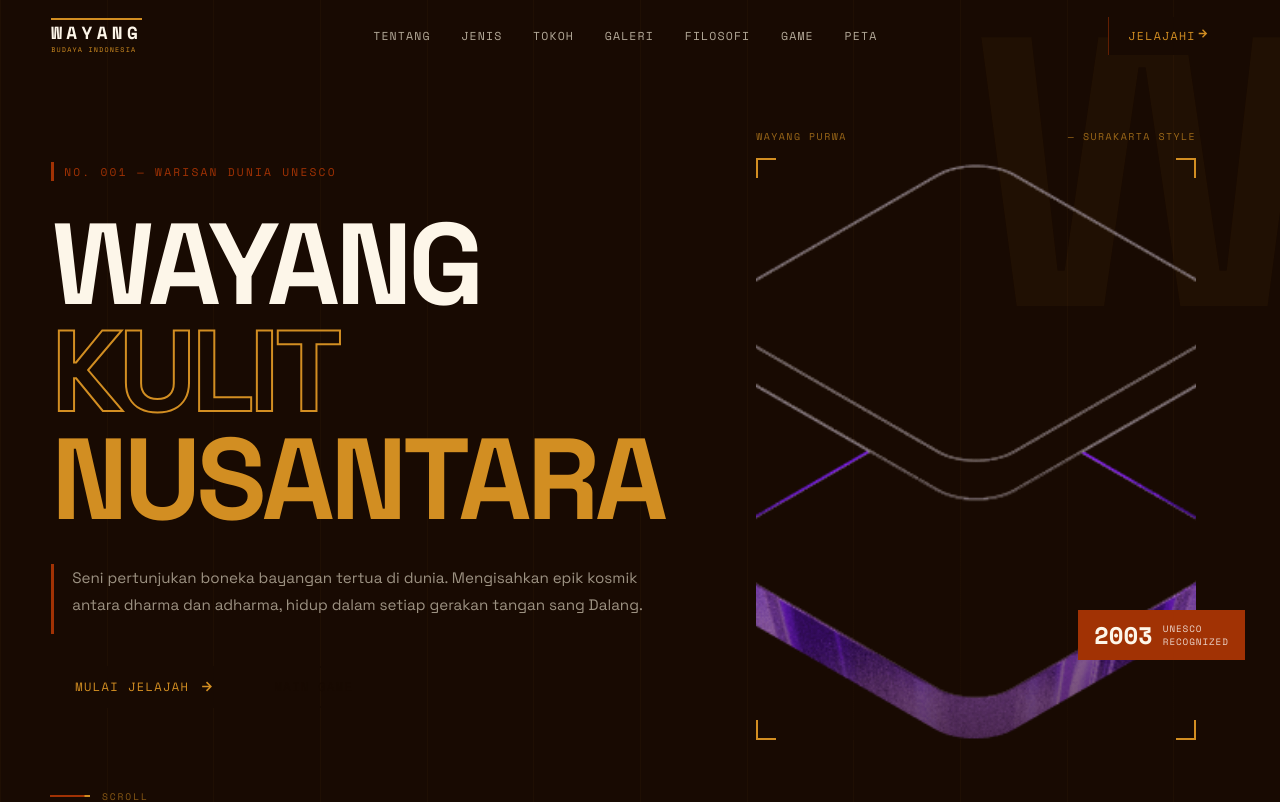
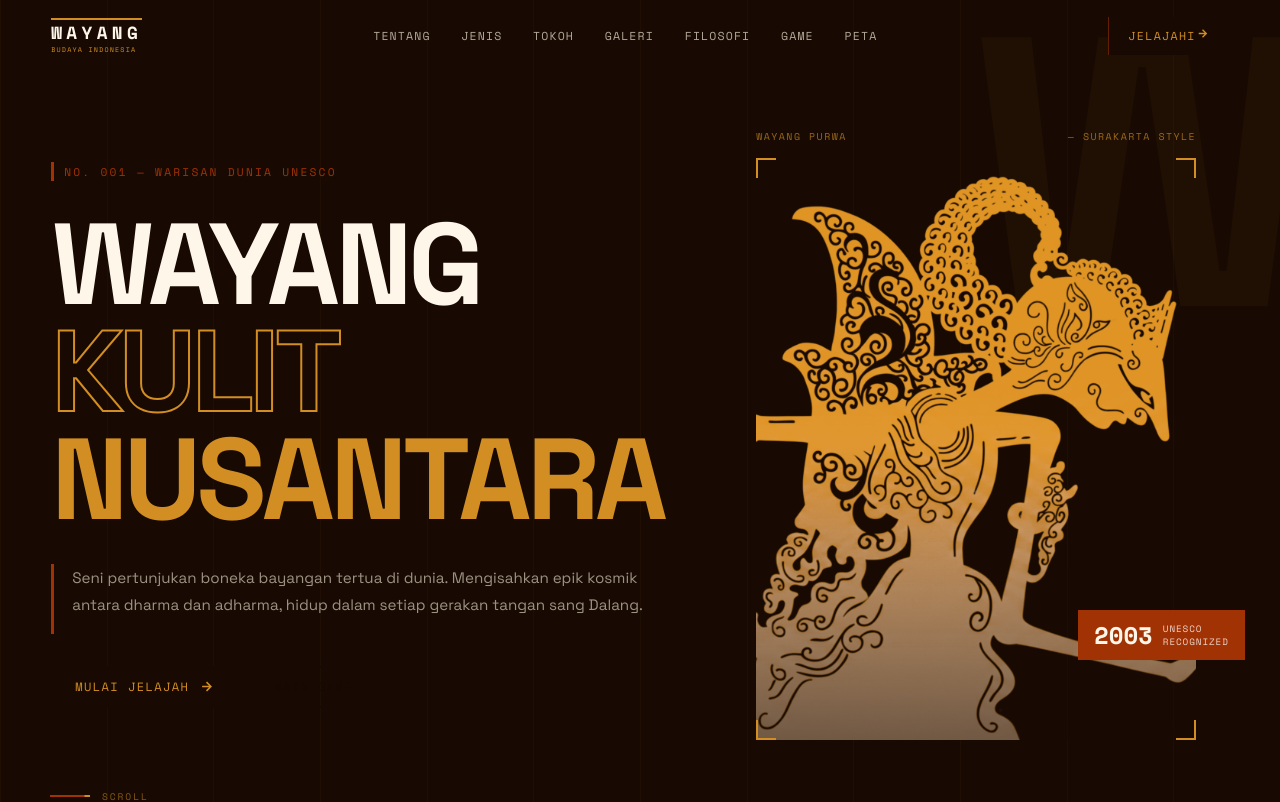
Before and after one commit to khusnuluswatun/wayang-culture, a Vue app: page / in a window 1280 px wide. Shown: the top 802 px of the page. Built offline with nearby package versions, Linux system fonts and the light colour scheme.

Commit message:
Hero, wayang wrapper image

```diff
--- a/src/components/Hero.vue
+++ b/src/components/Hero.vue
@@ -61,7 +61,7 @@ function onMouseMove(e) {
             <span>— Surakarta Style</span>
           </div>
           <div class="image-wrapper">
-            <img src="/src/assets/hero.png" alt="Wayang Kulit tokoh Arjuna, dengan detail ukiran rumit" />
+            <img src="/src/assets/herowayang.png" alt="Wayang Kulit tokoh Arjuna, dengan detail ukiran rumit" />
             <div class="image-overlay" aria-hidden="true"></div>
           </div>
           <div class="frame-corner tl" aria-hidden="true"></div>
```
Also changed, not shown: src/assets/herowayang.png (added).
